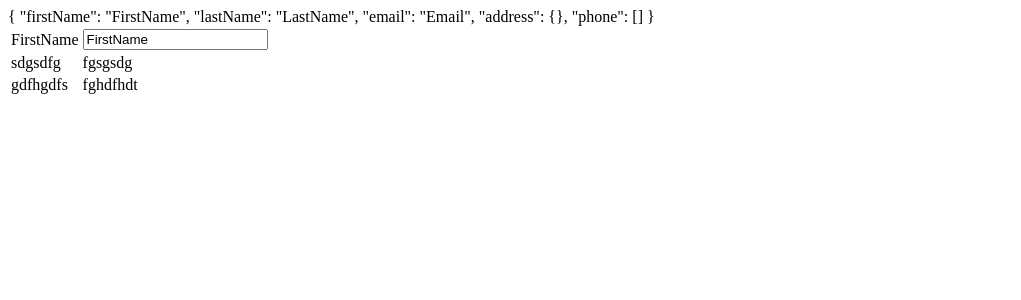
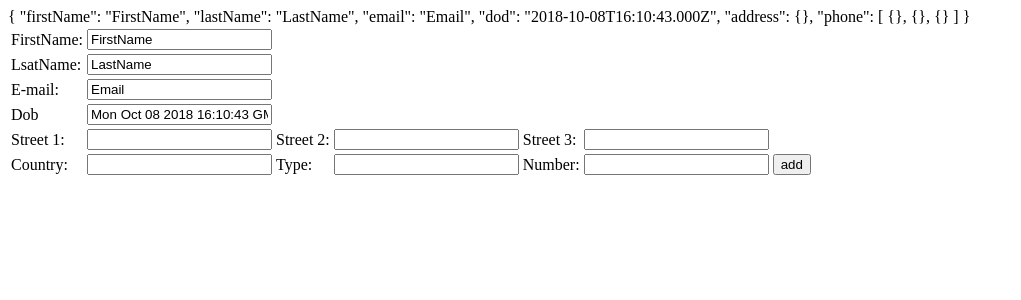
Before and after one commit to dineshkumar46146/angular-template-driven-forms, an Angular app: page / in a window 1280 px wide. Shown: the top 300 px of the page, without its empty margins (0-1021 px from the left). Built offline with nearby package versions, Linux system fonts and the light colour scheme.

Commit message:
template driven forms

```diff
--- a/src/app/app.component.html
+++ b/src/app/app.component.html
@@ -3,26 +3,38 @@
   <form>
 <table>
   <tr>
-    <td >FirstName</td>
+    <td >FirstName:</td>
     <td ><input type="text" name="firstName" id="" [(ngModel)] = "user.firstName"></td>
     </tr>
     <tr>
-    <td >sdgsdfg</td>
-    <td >fgsgsdg</td>
-    <td></td>
+    <td >LsatName:</td>
+    <td ><input type="text" name = "LsatName" [(ngModel)] = "user.lastName"></td>
+    </tr>
+    <tr>
+    <td>E-mail:</td>
+    <td><input type="text" name="Email" [(ngModel)] = "user.email"></td>
+  </tr><tr>
+      <td>Dob</td>
+      <td><input type="text" name="date" [(ngModel)] = "user.dod"></td>
+    </tr>
+  <tr >
+    <td>Street 1:</td>
+    <td ><input type="text" name="street1" [(ngModel)] = "user.address.street1"></td>
+    <td>Street 2:</td>
+    <td ><input type="text" name="street2" [(ngModel)] = "user.address.street2"></td>
+    <td>Street 3:</td>
+    <td ><input type="text" name="street3" [(ngModel)] = "user.address.street3"></td>
   </tr>
-  <tr >
-    <td>gdfhgdfs</td>
-    <td >fghdfhdt</td>
-    <td></td>
-    <td></td>
-    <td></td>
-  </tr><tr>
-    <td></td>
-    <td></td>
-    <td></td>
-    <td></td>
-    <td></td>
+    <tr  >
+        <td>Country:</td>
+        <td ><input type="text" name="country" [(ngModel)] = "user.phone.country"></td>
+        <td>Type:</td>
+        <td ><input type="text" name="type" [(ngModel)] = "user.phone.type"></td>
+        <td>Number:</td>
+        <td ><input type="text" name="Number" [(ngModel)] = "user.phone.number"></td>
+        <td>
+        <input type="button" name="addphone" value="add" (click) = "addPhone(1)">
+        </td>
   </tr>
 </table>
 </form>
--- a/src/app/app.component.ts
+++ b/src/app/app.component.ts
@@ -18,8 +18,13 @@ export class AppComponent implements OnInit {
     this.user.firstName = 'FirstName';
     this.user.lastName = 'LastName';
     this.user.email = 'Email';
+    this.user.dod = new Date
     this.user.address = new Address();
-    this.user.phone = new Array<Phone>()
+    this.user.phone = new Array<Phone>();
+    this.addPhone(3)
   }
-
+  addPhone(min :number):void{
+for (let i = 0 ;i < min ;i++)
+this.user.phone.push(new Phone());
+  }
 }
```
